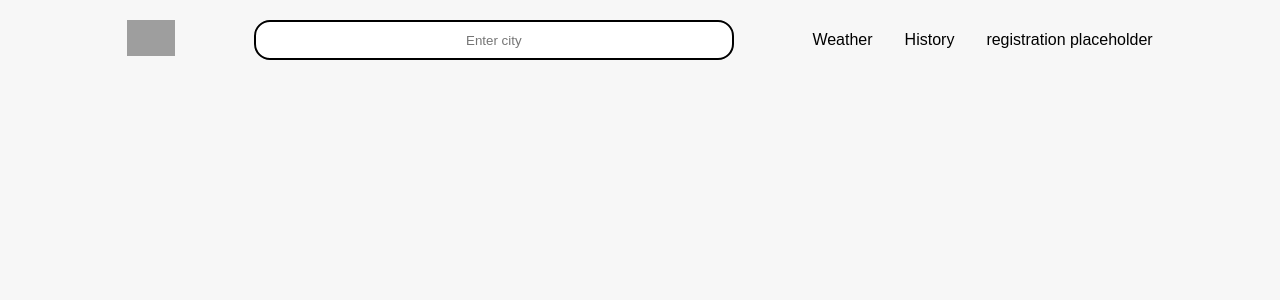
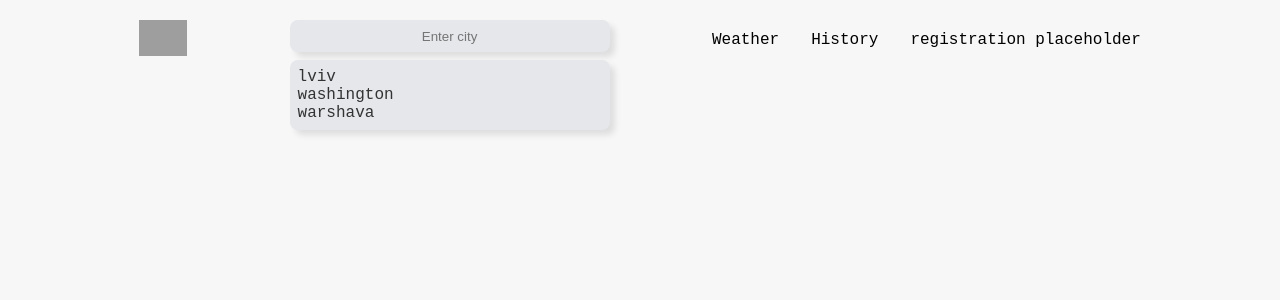
Before and after one commit to AndriyDykan/weather-app, a React (Vite) app: page / in a window 1280 px wide. Shown: the top 300 px of the page. Built offline with nearby package versions, Linux system fonts and the light colour scheme; grey boxes are pictures that could not be loaded.

Commit message:
add search bar with basic fetch

```diff
--- a/package.json
+++ b/package.json
@@ -10,6 +10,7 @@
     "preview": "vite preview"
   },
   "dependencies": {
+    "geist": "^1.4.2",
     "react": "^19.1.1",
     "react-dom": "^19.1.1",
     "sass": "^1.90.0"
--- a/src/App.jsx
+++ b/src/App.jsx
@@ -1,9 +1,10 @@
 import Header from "./Header/Header";
-
+import Card from "./Card/Card";
 function App() {
   return (
     <>
       <Header />
+
     </>
   );
 }
--- /dev/null
+++ b/src/Card/Card.jsx
@@ -0,0 +1,15 @@
+import styles from "./Card.module.scss";
+function Card({hour = "9am",img = "", temp ="14",humidity = "0"}){
+    return<>
+    <section className={styles.card}>
+        <h2>{hour}</h2>
+        <img src={img} alt="" />
+        <p>{temp}</p>
+        <div>
+            <img src="" alt="" />
+            <p>{humidity}</p>
+        </div>
+    </section>
+    </>
+}
+export default Card
--- /dev/null
+++ b/src/Card/Card.module.scss
@@ -0,0 +1,11 @@
+.card {
+  width: 10rem;
+  aspect-ratio: 2 / 3;
+  text-align: center;
+  background-color: #f9f9f9;
+  display: flex;
+  flex-direction: column;
+  justify-content: center;
+  align-items: center;
+  border: black solid 0.2rem;
+}
--- a/src/Header/Header.jsx
+++ b/src/Header/Header.jsx
@@ -1,14 +1,17 @@
 import styles from "./Header.module.scss";
 import icon from "../assets/cloud-regular-full.svg";
+import Searchbar from "../Searchbar/Searchbar";
+import React, { useState } from "react";
+function Header() {
 
-function Header() {
+
   return (
     <>
       <nav className={styles.navbar}>
         <div>
           <img className={styles.navbar__icon} src={icon} alt="Cloud icon" />
         </div>
-        <input placeholder="Enter city" className={styles.search} type="text" />
+        <Searchbar />
         <ul className={styles.navigations}>
           <li className={styles.routs}>
             <a className={styles.links} href="">
@@ -20,8 +23,10 @@ function Header() {
               History
             </a>
           </li>
-          <li  className={styles.routs}>
-            <a className={styles.links} href="">registration placeholder</a>
+          <li className={styles.routs}>
+            <a className={styles.links} href="">
+              registration placeholder
+            </a>
           </li>
         </ul>
       </nav>
--- a/src/Header/Header.module.scss
+++ b/src/Header/Header.module.scss
@@ -12,7 +12,7 @@
   }
   .search {
     border-radius: 1rem;
-    border:  black solid 0.15rem ;
+    border: black solid 0.15rem;
     width: 30rem;
     height: 2.5rem;
     text-align: center;
--- /dev/null
+++ b/src/Searchbar/Searchbar.jsx
@@ -0,0 +1,66 @@
+import styles from "./Searchbar.module.scss";
+import React, { useState, useEffect } from "react";
+function Searchbar() {
+  const API = "5f0834f7cf4929a7ab21ed2040e25a19";
+  const Cityurl = `http://api.openweathermap.org/geo/1.0/direct`;
+  const [searchbar, setSearchbar] = useState("");
+  const [options, setOptions] = useState(["lviv", "washington", "warshava"]);
+  const [loading, setLoading] = useState(false);
+  const [debounce, setDebaunce] = useState(searchbar);
+  function handleSearch(e) {
+    setSearchbar(e.target.value);
+  }
+  function preparecity(responce){
+    const data = responce[0];
+    console.log(responce.length);
+
+    console.log(data.name);
+    console.log(data.country)
+
+  }
+
+  useEffect(() => {
+    const timeout = setTimeout(() => {
+      setDebaunce(searchbar);
+    }, 1000);
+    return () => clearTimeout(timeout);
+  }, [searchbar]);
+
+  useEffect(() => {
+    const loadCity = async () => {
+      setLoading(true);
+      const response = await (await fetch(`${Cityurl}?q=${debounce}&limit=5&appid=${API}`)).json();
+        preparecity(response);
+      const citys = debounce;
+      setOptions([citys]);
+
+      setLoading(false);
+    };
+    if (debounce) loadCity();
+  }, [debounce]);
+
+  return (
+    <>
+      <div className={styles.wrapper}>
+        <input
+          onChange={(e) => handleSearch(e)}
+          value={searchbar}
+          placeholder="Enter city"
+          className={styles.searchbar}
+          type="text"
+        />
+
+        {options.length > 0 && (
+          <ul className={styles.list}>
+            {options.map((element, index) => (
+              <li onClick={(e) => console.log(index)} key={index}>
+                {element}
+              </li>
+            ))}
+          </ul>
+        )}
+      </div>
+    </>
+  );
+}
+export default Searchbar;
--- /dev/null
+++ b/src/Searchbar/Searchbar.module.scss
@@ -0,0 +1,31 @@
+.wrapper{
+    position: relative;
+
+}
+
+.searchbar {
+
+  background-color: #e5e7eb;
+  width: 20rem;
+  height: 2rem;
+  border-radius: 0.5rem;
+  border: none;
+  text-align: center;
+  padding: 0.1rem;
+  box-shadow: 5px 5px 6px rgba(0, 0, 0, 0.1);
+  outline: none;
+  margin-bottom: 0.5rem;
+}
+.list {
+  background-color: #e5e7eb;
+  display: flex;
+  flex-direction: column;
+  position: absolute;
+  list-style-type: none;
+  border-radius: 0.5rem;
+  padding: 0.5rem;
+  text-align: start;
+  box-shadow: 5px 5px 6px rgba(0, 0, 0, 0.1);
+  border: none;
+  width: 100%;
+}
--- a/src/index.css
+++ b/src/index.css
@@ -1,3 +1,8 @@
+:root {
+
+  --font-mono: 'Geist Mono', monospace;
+}
+
 * {
   margin: 0;
   padding: 0;
@@ -6,7 +11,8 @@
 
 
 body {
-  font-family: Arial, sans-serif;
+  font-family: var(--font-mono);
   background-color: #f7f7f7;
   color: #333;
+
 }
```
Also changed, not shown: 1 other file (tests, documents, lock files or other folders).
